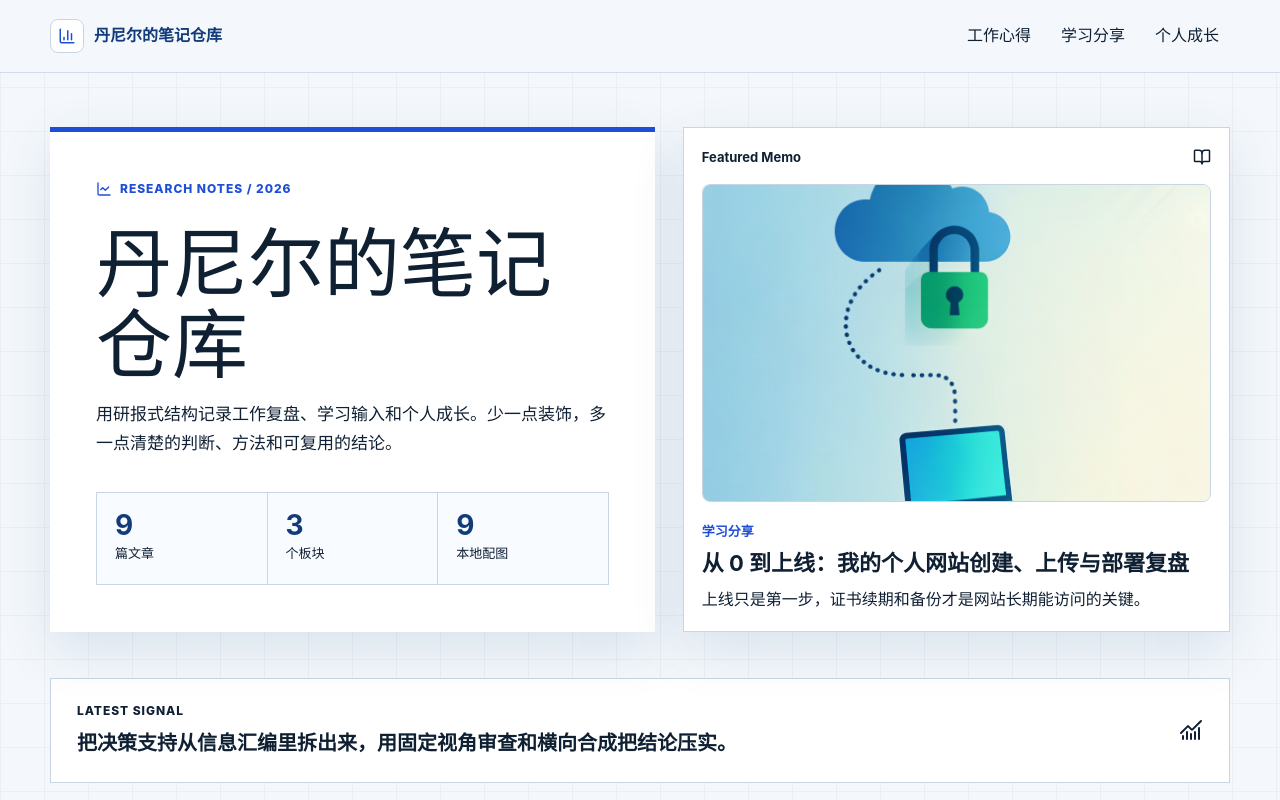
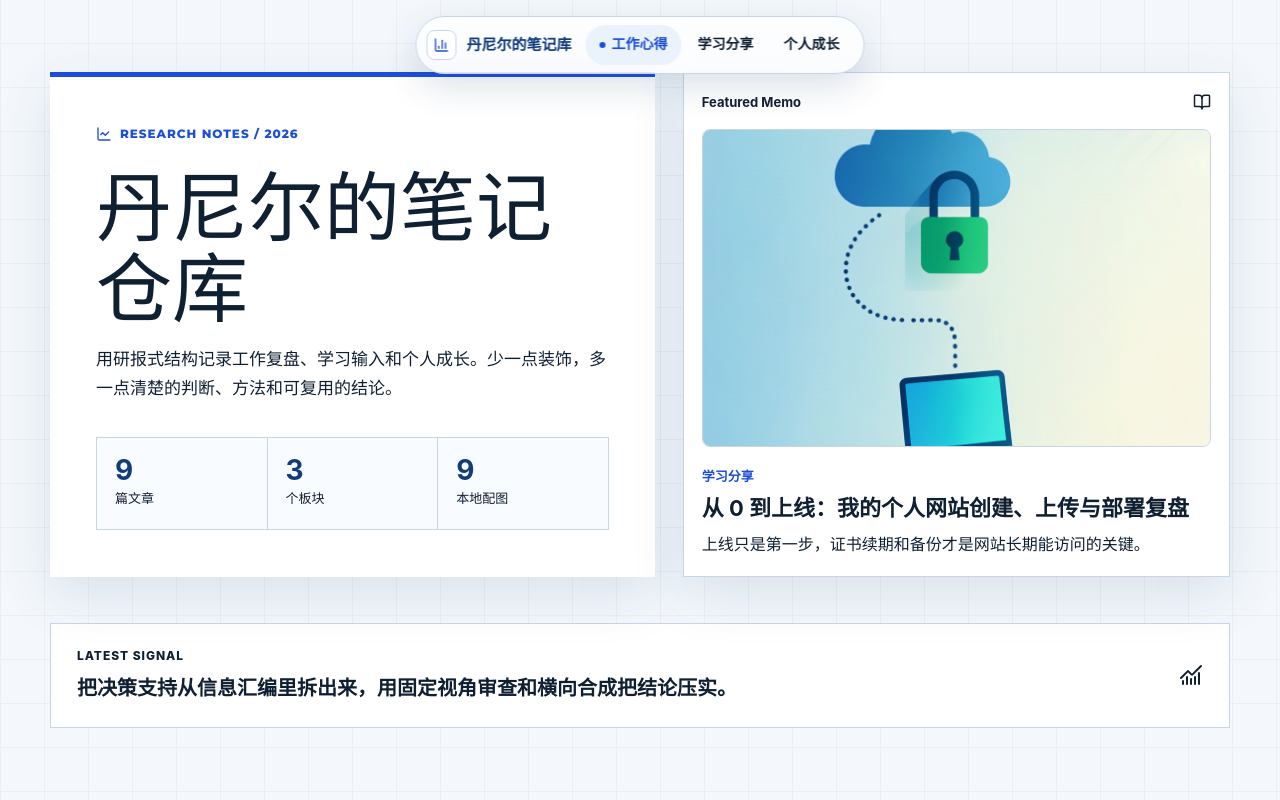
Before and after one commit to DanielZhangzyj/suguangji-blog, a React (Vite) app: page /#/ in a window 1280 px wide. Shown: the top 800 px of the page. Built offline with nearby package versions, Linux system fonts and the light colour scheme.

Commit message:
refactor: Phase0-1 引入蓝+浅防违和配色系统 + 浮动药丸导航（滚动感知+蓝点高亮）

```diff
--- a/index.html
+++ b/index.html
@@ -5,6 +5,9 @@
     <meta name="viewport" content="width=device-width, initial-scale=1.0" />
     <meta name="description" content="&#x4E39;&#x5C3C;&#x5C14;&#x7684;&#x7B14;&#x8BB0;&#x4ED3;&#x5E93;&#xFF1A;&#x5DE5;&#x4F5C;&#x5FC3;&#x5F97;&#x3001;&#x5B66;&#x4E60;&#x5206;&#x4EAB;&#x4E0E;&#x4E2A;&#x4EBA;&#x6210;&#x957F;&#x7684;&#x7ED3;&#x6784;&#x5316;&#x535A;&#x5BA2;&#x3002;" />
     <title>&#x4E39;&#x5C3C;&#x5C14;&#x7684;&#x7B14;&#x8BB0;&#x4ED3;&#x5E93;</title>
+    <link rel="preconnect" href="https://fonts.googleapis.com" />
+    <link rel="preconnect" href="https://fonts.gstatic.com" crossorigin />
+    <link href="https://fonts.googleapis.com/css2?family=Montserrat:wght@500;600;700;800;900&display=swap" rel="stylesheet" />
   </head>
   <body>
     <div id="root"></div>
--- a/src/components/Header.tsx
+++ b/src/components/Header.tsx
@@ -1,46 +1,82 @@
+import { useEffect, useState } from 'react';
 import { Link, useLocation, useNavigate } from 'react-router';
 import { BarChart3 } from 'lucide-react';
 
-const BRAND = '\u4e39\u5c3c\u5c14\u7684\u7b14\u8bb0\u4ed3\u5e93';
-const HOME_LABEL = '\u8fd4\u56de\u9996\u9875';
-const NAV_LABEL = '\u6587\u7ae0\u5206\u7c7b';
+const BRAND = '丹尼尔的笔记库';
+const HOME_LABEL = '返回首页';
+const NAV_LABEL = '文章分类';
 
 const navItems = [
-  { id: 'work', label: '\u5de5\u4f5c\u5fc3\u5f97' },
-  { id: 'learning', label: '\u5b66\u4e60\u5206\u4eab' },
-  { id: 'growth', label: '\u4e2a\u4eba\u6210\u957f' },
+  { id: 'work', label: '工作心得' },
+  { id: 'learning', label: '学习分享' },
+  { id: 'growth', label: '个人成长' },
 ];
 
 export default function Header() {
   const location = useLocation();
   const navigate = useNavigate();
   const isHome = location.pathname === '/';
+  const [scrolled, setScrolled] = useState(false);
+  const [active, setActive] = useState('');
+
+  useEffect(() => {
+    const onScroll = () => setScrolled(window.scrollY > 20);
+    onScroll();
+    window.addEventListener('scroll', onScroll, { passive: true });
+    return () => window.removeEventListener('scroll', onScroll);
+  }, []);
+
+  useEffect(() => {
+    if (!isHome) {
+      setActive('');
+      return;
+    }
+    const sections = navItems
+      .map((i) => document.getElementById(i.id))
+      .filter((el): el is HTMLElement => el !== null);
+    if (!sections.length) return;
+    const obs = new IntersectionObserver(
+      (entries) => {
+        entries.forEach((e) => {
+          if (e.isIntersecting) setActive(e.target.id);
+        });
+      },
+      { rootMargin: '-45% 0px -45% 0px', threshold: 0 }
+    );
+    sections.forEach((s) => obs.observe(s));
+    return () => obs.disconnect();
+  }, [isHome]);
 
   const goToSection = (id: string) => {
     if (!isHome) {
       navigate('/');
-      window.setTimeout(() => document.getElementById(id)?.scrollIntoView({ behavior: 'smooth', block: 'start' }), 80);
+      window.setTimeout(
+        () => document.getElementById(id)?.scrollIntoView({ behavior: 'smooth', block: 'start' }),
+        80
+      );
       return;
     }
     document.getElementById(id)?.scrollIntoView({ behavior: 'smooth', block: 'start' });
   };
 
   return (
-    <header className="site-header">
-      <div className="site-header__inner">
+    <header className={`nav-pill${scrolled ? ' is-scrolled' : ''}`}>
       <Link to="/" className="brand" aria-label={HOME_LABEL}>
-          <span className="brand__mark"><BarChart3 size={18} /></span>
+        <span className="brand__mark"><BarChart3 size={16} /></span>
         <span>{BRAND}</span>
       </Link>
-
-        <nav className="top-nav" aria-label={NAV_LABEL}>
+      <nav className="nav-pill__nav" aria-label={NAV_LABEL}>
         {navItems.map((item) => (
-            <button key={item.id} type="button" onClick={() => goToSection(item.id)}>
+          <button
+            key={item.id}
+            type="button"
+            className={active === item.id ? 'is-active' : ''}
+            onClick={() => goToSection(item.id)}
+          >
             {item.label}
           </button>
         ))}
       </nav>
-      </div>
     </header>
   );
 }
--- a/src/index.css
+++ b/src/index.css
@@ -36,6 +36,16 @@
     --input: 210 32% 84%;
     --ring: 222 74% 48%;
     --radius: 0.5rem;
+
+    /* === demo 风格派生 token（蓝族 + 浅色，统一防违和，不引入紫色） === */
+    --blue-tint: #dbeafe;
+    --glitch-a: rgba(29, 78, 216, 0.55);
+    --glitch-b: rgba(56, 189, 248, 0.5);
+    --glitch-c: rgba(18, 59, 122, 0.5);
+    --shiny: linear-gradient(100deg, #1d4ed8 0%, #38bdf8 25%, #1d4ed8 50%, #38bdf8 75%, #1d4ed8 100%);
+    --pill-bg: rgba(255, 255, 255, 0.72);
+    --pill-shadow: 0 12px 36px rgba(25, 64, 112, 0.16);
+    --mask-fade: linear-gradient(90deg, transparent, #000 12%, #000 88%, transparent);
   }
 
   html {
@@ -53,6 +63,10 @@
     -moz-osx-font-smoothing: grayscale;
   }
 
+  h1, h2, h3, .brand, .eyebrow, .section-kicker, .nav-pill__nav button, .shiny {
+    font-family: "Montserrat", "Noto Sans SC", "PingFang SC", "Microsoft YaHei", sans-serif;
+  }
+
   a {
     color: inherit;
     text-decoration: none;
@@ -64,6 +78,55 @@
 
   ::selection {
     background: rgba(29, 78, 216, 0.18);
+  }
+
+  /* 自定义滚动条：浅轨 + 蓝滑块，跟主色一致不突兀 */
+  html {
+    scrollbar-width: thin;
+    scrollbar-color: var(--blue) var(--bg);
+  }
+
+  ::-webkit-scrollbar {
+    width: 10px;
+    height: 10px;
+  }
+
+  ::-webkit-scrollbar-track {
+    background: var(--bg);
+  }
+
+  ::-webkit-scrollbar-thumb {
+    background: var(--blue);
+    border-radius: 999px;
+    border: 2px solid var(--bg);
+  }
+
+  ::-webkit-scrollbar-thumb:hover {
+    background: var(--blue-dark);
+  }
+
+  /* 流光渐变文字：蓝↔天蓝互渐（无白色，浅底可见），用于强调词 */
+  .shiny {
+    background: var(--shiny);
+    background-size: 200% auto;
+    -webkit-background-clip: text;
+    background-clip: text;
+    color: transparent;
+    -webkit-text-fill-color: transparent;
+    animation: shine 5s linear infinite;
+  }
+
+  @keyframes shine {
+    to { background-position: 200% center; }
+  }
+
+  @media (prefers-reduced-motion: reduce) {
+    .shiny {
+      animation: none;
+      background: none;
+      color: var(--blue);
+      -webkit-text-fill-color: var(--blue);
+    }
   }
 }
 
@@ -84,6 +147,81 @@
     border-bottom: 1px solid rgba(200, 214, 228, 0.8);
     background: rgba(244, 248, 252, 0.9);
     backdrop-filter: blur(14px);
+  }
+
+  /* 浮动药丸导航：浅玻璃 + 蓝调浮起，居中悬浮；激活态用蓝而非紫 */
+  .nav-pill {
+    position: fixed;
+    top: 16px;
+    left: 50%;
+    transform: translateX(-50%);
+    z-index: 50;
+    display: flex;
+    align-items: center;
+    gap: 6px;
+    max-width: calc(100% - 24px);
+    padding: 8px 10px;
+    border-radius: 999px;
+    background: var(--pill-bg);
+    border: 1px solid var(--line);
+    box-shadow: var(--pill-shadow);
+    backdrop-filter: blur(14px);
+    -webkit-backdrop-filter: blur(14px);
+    transition: box-shadow 0.3s ease, background 0.3s ease, padding 0.3s ease;
+  }
+
+  .nav-pill.is-scrolled {
+    background: rgba(255, 255, 255, 0.88);
+    box-shadow: 0 16px 44px rgba(25, 64, 112, 0.22);
+  }
+
+  .nav-pill .brand {
+    padding-right: 8px;
+    font-size: 15px;
+  }
+
+  .nav-pill .brand__mark {
+    width: 30px;
+    height: 30px;
+  }
+
+  .nav-pill__nav {
+    display: flex;
+    align-items: center;
+    gap: 2px;
+  }
+
+  .nav-pill__nav button {
+    display: inline-flex;
+    align-items: center;
+    gap: 6px;
+    border: 0;
+    background: transparent;
+    color: var(--muted);
+    font-weight: 700;
+    font-size: 14px;
+    cursor: pointer;
+    padding: 8px 14px;
+    border-radius: 999px;
+    transition: color 0.2s ease, background 0.2s ease;
+  }
+
+  .nav-pill__nav button:hover {
+    color: var(--blue-dark);
+    background: var(--surface-soft);
+  }
+
+  .nav-pill__nav button.is-active {
+    color: var(--blue);
+    background: var(--surface-soft);
+  }
+
+  .nav-pill__nav button.is-active::before {
+    content: "";
+    width: 6px;
+    height: 6px;
+    border-radius: 50%;
+    background: var(--blue);
   }
 
   .site-header__inner,
@@ -152,7 +290,7 @@
     display: grid;
     grid-template-columns: minmax(0, 1.05fr) minmax(340px, 0.95fr);
     gap: 28px;
-    padding: 54px 0 30px;
+    padding: 72px 0 30px;
   }
 
   .hero-report__copy {
@@ -506,7 +644,7 @@
   }
 
   .article-page {
-    padding: 42px 0 72px;
+    padding: 72px 0 72px;
   }
 
   .back-button {
@@ -760,4 +898,21 @@
       gap: 14px;
     }
   }
+
+  @media (max-width: 640px) {
+    .nav-pill {
+      top: 10px;
+      gap: 4px;
+      padding: 6px 8px;
+    }
+
+    .nav-pill .brand span:last-child {
+      display: none;
+    }
+
+    .nav-pill__nav button {
+      padding: 8px 10px;
+      font-size: 13px;
+    }
+  }
 }
```
Lines whose indentation alone changed are shown as unchanged.
